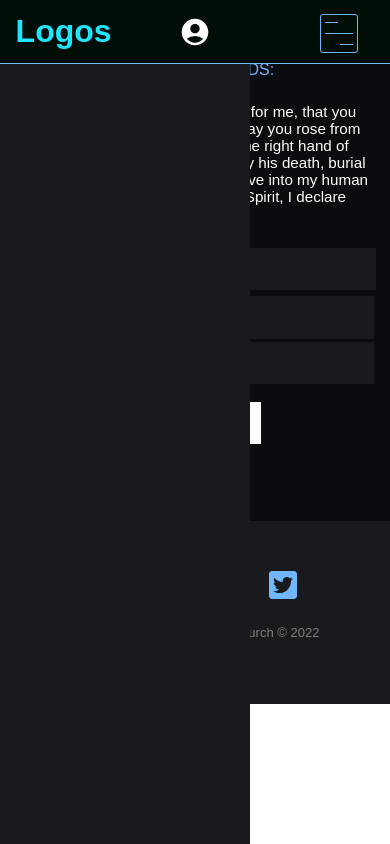
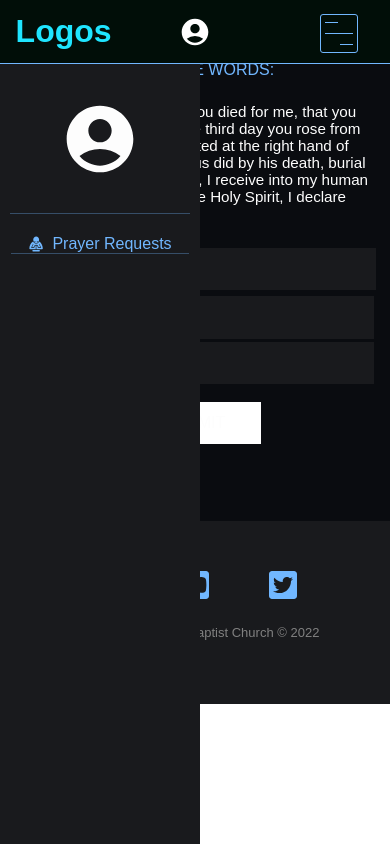
Before and after one commit to Quado2/goodnews, a Next.js app: page /themeConfig in a window 390 px wide. Built offline with nearby package versions, Linux system fonts and the light colour scheme; a web font is replaced by a local one.

Commit message:
dashboard for mobile

```diff
--- a/components/layout/DashboardNav.js
+++ b/components/layout/DashboardNav.js
@@ -2,23 +2,82 @@ import { useContext } from "react";
 import styled from "styled-components";
 import { Context } from "../../context/Context";
 
+
+import { MdAccountCircle } from "react-icons/md";
+import { GiPrayer, GiLoveSong } from "react-icons/gi";
+import { FaRegHandshake, FaMoneyCheckAlt } from "react-icons/fa";
+
 const DNContainer = styled.div`
-  width: 250px;
+  width: 200px;
   height: 100vh;
   display: flex;
   flex-direction: column;
-  align-items: flex-start;
+  align-items: center;
   justify-content: flex-start;
   position: fixed;
   top: ${({ theme }) => theme.navHeight};
   left: 0;
   background-color: ${({ theme }) => theme.colorBackgroundSecondary};
+
+  .top{
+    height: 150px;
+    width: 90%;
+     border-bottom: 1px solid ${({theme})=> theme.colorBorderSecondary};
+     display: flex;
+     flex-direction: column;
+     justify-content: center;
+     align-items: center;
+     color: ${({theme})=> theme.colorTextSecondary};
+
+    h3{
+      font-weight: 400;
+      font-size: 1.2rem;
+    }
+  }
+
+  .nav-links{
+    width: 100%;
+    display: flex;
+    flex-direction: column;
+    align-items: flex-start;
+    justify-content: flex-start;
+    padding: 1.3rem .7rem;
+
+
+    div{
+      width:  100%;;
+      display: flex;
+      justify-content: center;
+      align-items: center;
+      color: ${({theme})=> theme.colorTextPrimary};
+      border-bottom: 1px solid ${({theme})=> theme.colorBorderSecondary};
+
+
+      h3{
+        font-weight: 400;
+        margin-left: .5rem;
+        font-size: 1rem;
+
+      }
+    }
+  }
 `;
 
 const DashboardNav = () => {
   const { loggedInUser } = useContext(Context);
 
-  return <DNContainer></DNContainer>;
+  return <DNContainer>
+    <div className="top">
+      <MdAccountCircle size="5rem" />
+      <h3>{loggedInUser && loggedInUser.firstName}</h3>
+    </div>
+    <div className="nav-links">
+      <div>
+        <GiPrayer />
+        <h3>Prayer Requests</h3>
+      </div>
+    </div>
+  </DNContainer>;
 };
 
 export default DashboardNav;
--- a/pages/dashboard/index.js
+++ b/pages/dashboard/index.js
@@ -2,7 +2,6 @@ import { useEffect, useState, useContext } from "react";
 import styled from "styled-components";
 import { useQuery, gql } from "@apollo/client";
 import Router, { useRouter } from "next/router";
-import RollText from "../../components/RollText/RollText";
 import { Context } from "../../context/Context";
 import DashboardCard from "../../components/DashboardCard";
 
--- a/pages/themeConfig.tsx
+++ b/pages/themeConfig.tsx
@@ -23,6 +23,7 @@ export const darkTheme = {
   colorButtonPrimary: "#E5861F",
   colorButtonMuted: "#a86216",
   colorBorderPrimary: "#333",
+  colorBorderSecondary: "#6fb7ff55",
   mobile,
   tablet,
   navHeight: "4rem"
```
